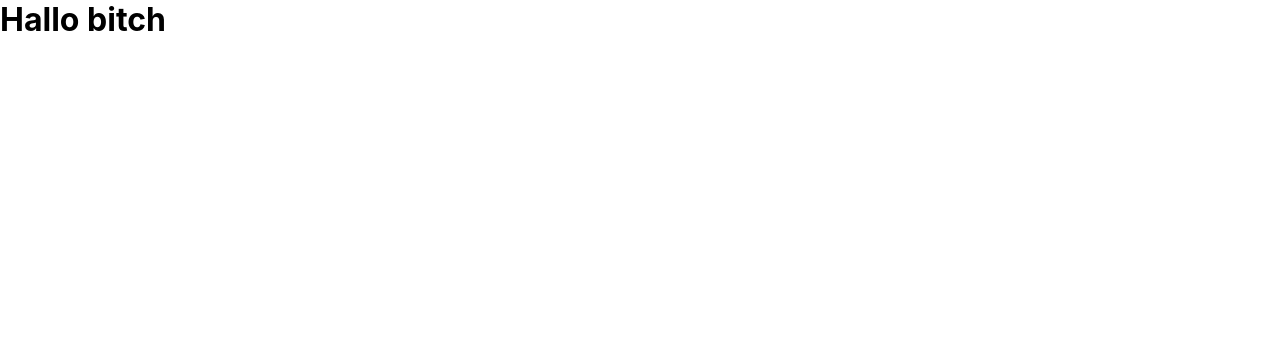
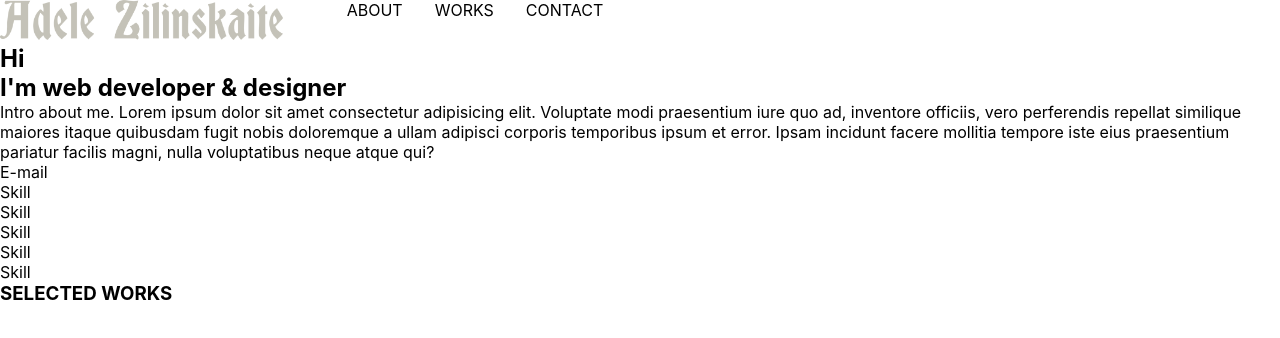
Before and after one commit to azilinskaite/Portfolio_2025, a React (Create React App) app: page / in a window 1280 px wide. Shown: the top 338 px of the page. Built offline with nearby package versions, Linux system fonts and the light colour scheme.

Commit message:
Initial omponents set up

```diff
--- a/src/App.css
+++ b/src/App.css
@@ -3,3 +3,10 @@
   padding: 0;
   box-sizing: border-box;
 }
+
+:root {
+  --background-color: ;
+  --text-color: ;
+  --accent1-color: ;
+  --accent2-color: ;
+}
--- a/src/App.js
+++ b/src/App.js
@@ -1,11 +1,14 @@
 import "./App.css";
 import Header from "./Components/HeaderComponent/Header";
+import HeroSection from "./Components/HeroSectionComponent/HeroSection";
+import WorkSectionHeader from "./Components/WorksSectionHeaderComponent/WorksSectionHeader";
 
 function App() {
   return (
     <div className="App">
       <Header/>
-
+      <HeroSection/>
+      <WorkSectionHeader/>
     </div>
   );
 }
--- a/src/Components/HeaderComponent/Header.jsx
+++ b/src/Components/HeaderComponent/Header.jsx
@@ -1,9 +1,28 @@
 import React from "react";
+import "./HeaderStyles.css";
+import logo from "../../Assets/Adele-logo.png";
 
 const Header = () => {
-    return (
-        <h1>Hallo bitch</h1>
-    )
-}
+  return (
+    <header>
+      <div className="header-logo">
+        <img src={logo} alt="Adele logo" />
+      </div>
+      <nav className="header-nav">
+        <ul className="header-nav-links">
+          <li>
+            <a href="#about">About</a>
+          </li>
+          <li>
+            <a href="#works">Works</a>
+          </li>
+          <li>
+            <a href="#contact">Contact</a>
+          </li>
+        </ul>
+      </nav>
+    </header>
+  );
+};
 
 export default Header;
--- a/src/Components/HeaderComponent/HeaderStyles.css
+++ b/src/Components/HeaderComponent/HeaderStyles.css
@@ -0,0 +1,22 @@
+@import "../../App.css";
+
+header {
+    display: flex;
+    gap: 4rem;
+    .header-logo img {
+        max-height: 2.5rem;
+    }
+    .header-nav {
+        .header-nav-links {
+            list-style: none;
+            display: flex;
+            gap: 2rem;
+            li a {
+                text-decoration: none;
+                color: inherit;
+                text-transform: uppercase;
+            }
+        }
+    }
+
+}
--- /dev/null
+++ b/src/Components/HeroSectionComponent/HeroSection.jsx
@@ -0,0 +1,29 @@
+import React from "react";
+import "./HeroSectionStyles.css";
+
+const HeroSection = () => {
+  return (
+    <section className="hero-section">
+      <h1>Hi</h1>
+      <h2>I'm web developer & designer</h2>
+      <p>
+        Intro about me. Lorem ipsum dolor sit amet consectetur adipisicing elit.
+        Voluptate modi praesentium iure quo ad, inventore officiis, vero
+        perferendis repellat similique maiores itaque quibusdam fugit nobis
+        doloremque a ullam adipisci corporis temporibus ipsum et error. Ipsam
+        incidunt facere mollitia tempore iste eius praesentium pariatur facilis
+        magni, nulla voluptatibus neque atque qui?
+      </p>
+      <p>E-mail</p>
+      <ul>
+        <li>Skill</li>
+        <li>Skill</li>
+        <li>Skill</li>
+        <li>Skill</li>
+        <li>Skill</li>
+      </ul>
+    </section>
+  );
+};
+
+export default HeroSection;
--- /dev/null
+++ b/src/Components/WorksSectionHeaderComponent/WorksSectionHeader.jsx
@@ -0,0 +1,10 @@
+import React from "react";
+import "./WorksSectionHeaderStyles.css";
+
+const WorksSectionHeader = () => {
+    return (
+        <h3 className="works-header">Selected works</h3>
+    );
+}
+
+export default WorksSectionHeader;
--- /dev/null
+++ b/src/Components/WorksSectionHeaderComponent/WorksSectionHeaderStyles.css
@@ -0,0 +1,5 @@
+@import "../../App.css";
+
+.works-header{
+    text-transform: uppercase;
+}
```
Also changed, not shown: src/Assets/Adele-logo.png (added), src/Components/HeroSectionComponent/HeroSectionStyles.css (added).
